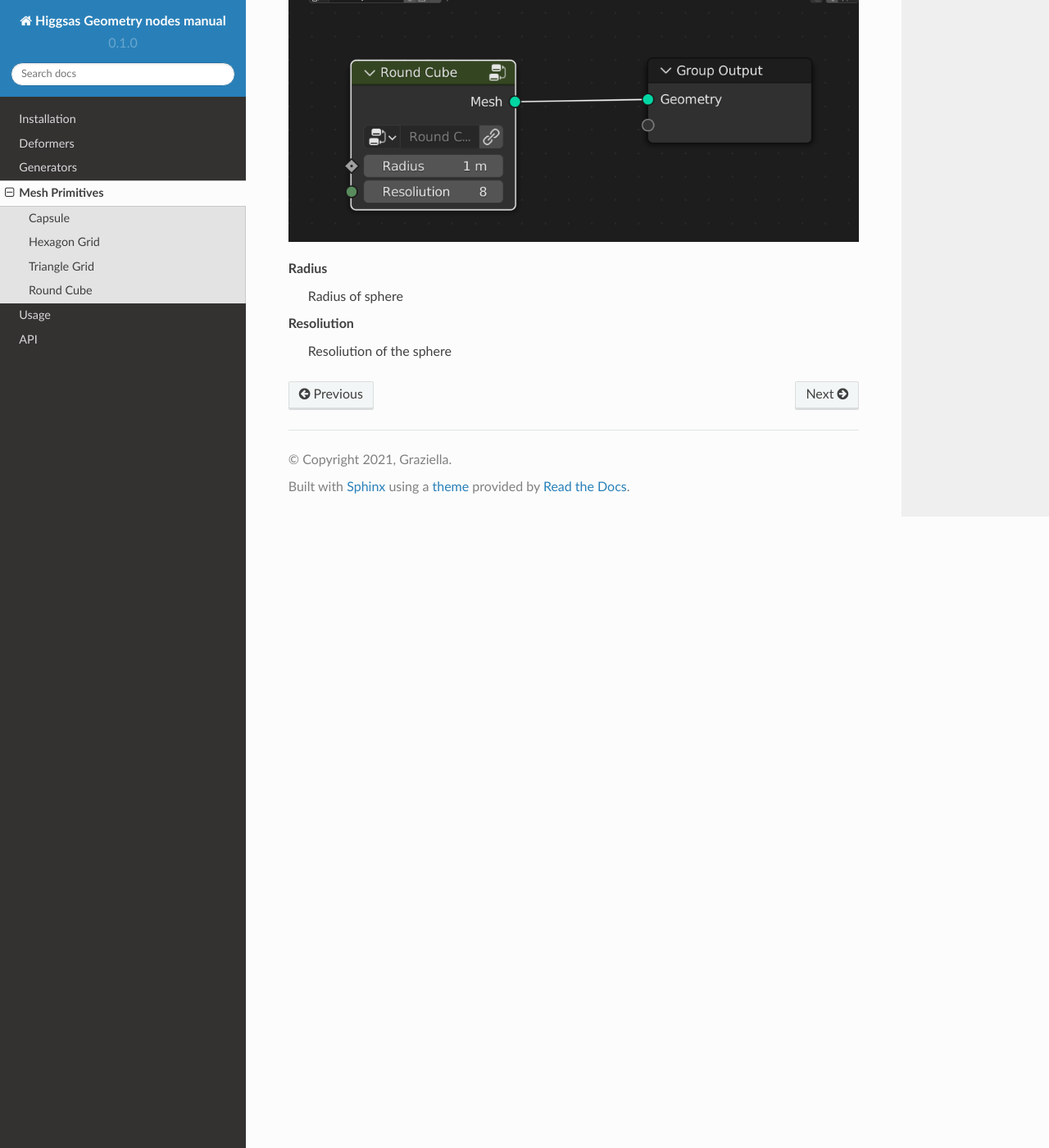
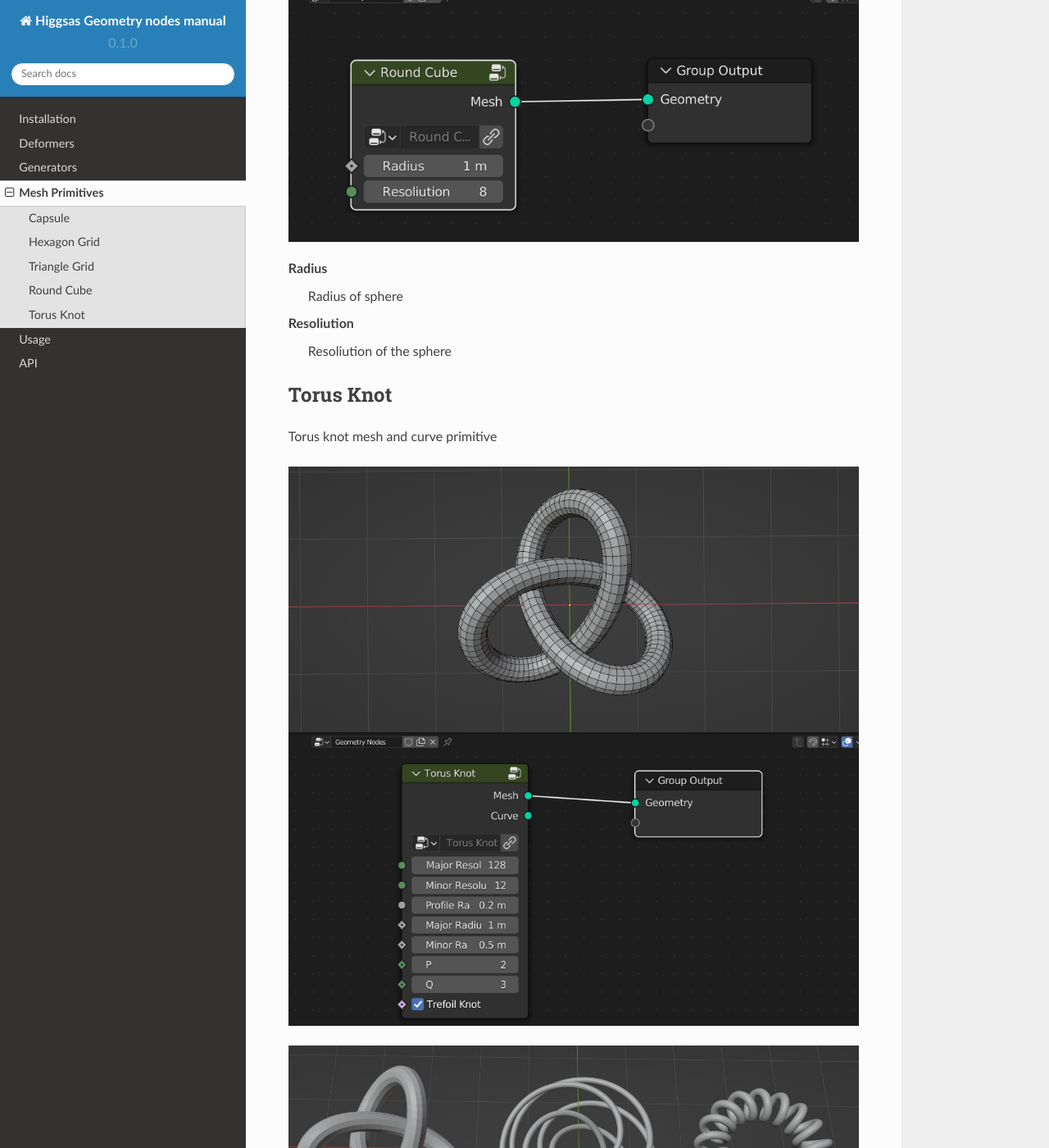
Before and after one commit to higgsas/higgsas_geo_nodes_manual, a Sphinx documentation site: the page built from docs/primitives.rst, in a window 1280 px wide and 1400 px high, scrolled down 4675 px. Shown: the whole window at 82% size. Built offline with Sphinx 7.4.7 and the Read the Docs theme 2.0.0, drawn with Linux system fonts in a browser that asks for light colours; some of the changed text lies outside the part shown.

Commit message:
Update primitives.rst

```diff
--- a/docs/primitives.rst
+++ b/docs/primitives.rst
@@ -113,3 +113,17 @@ Radius
 
 Resoliution
   Resoliution of the sphere
+
+
+
+************************************************************
+Torus Knot
+************************************************************
+
+Torus knot mesh and curve primitive
+
+.. image:: images/torus_knot.PNG
+.. image:: images/torus_knot2.png
+
+Segments
+  Number of segments
```
